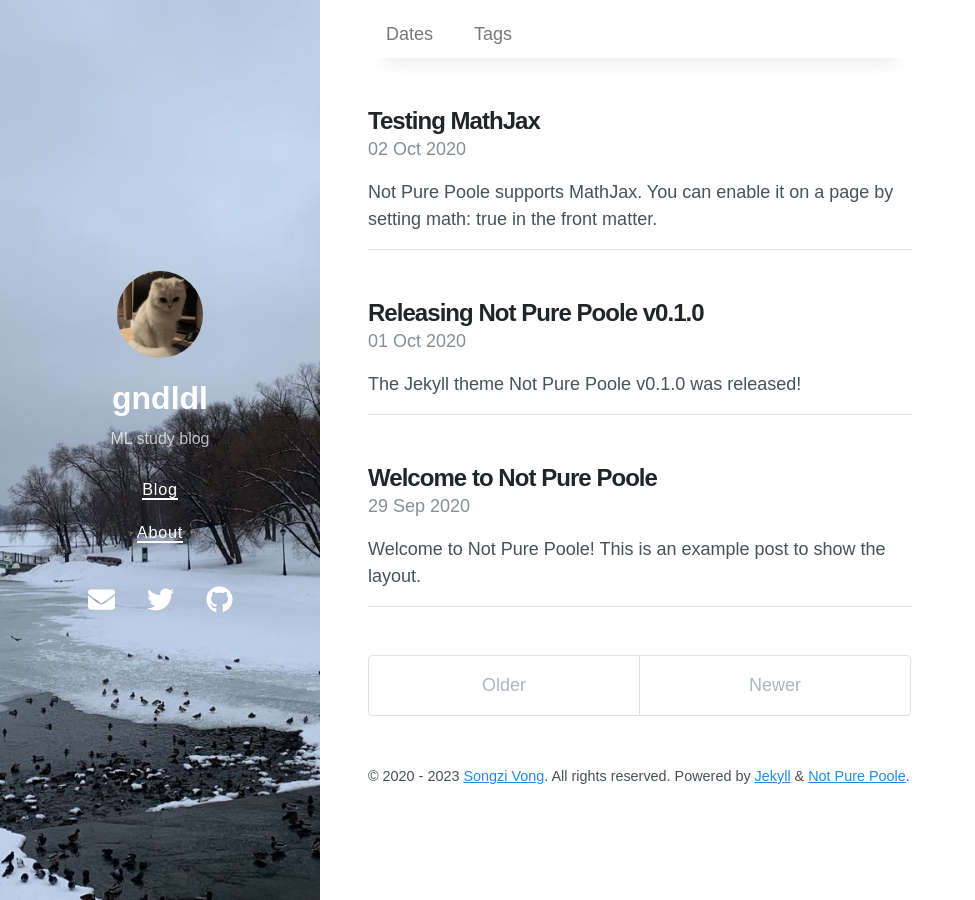
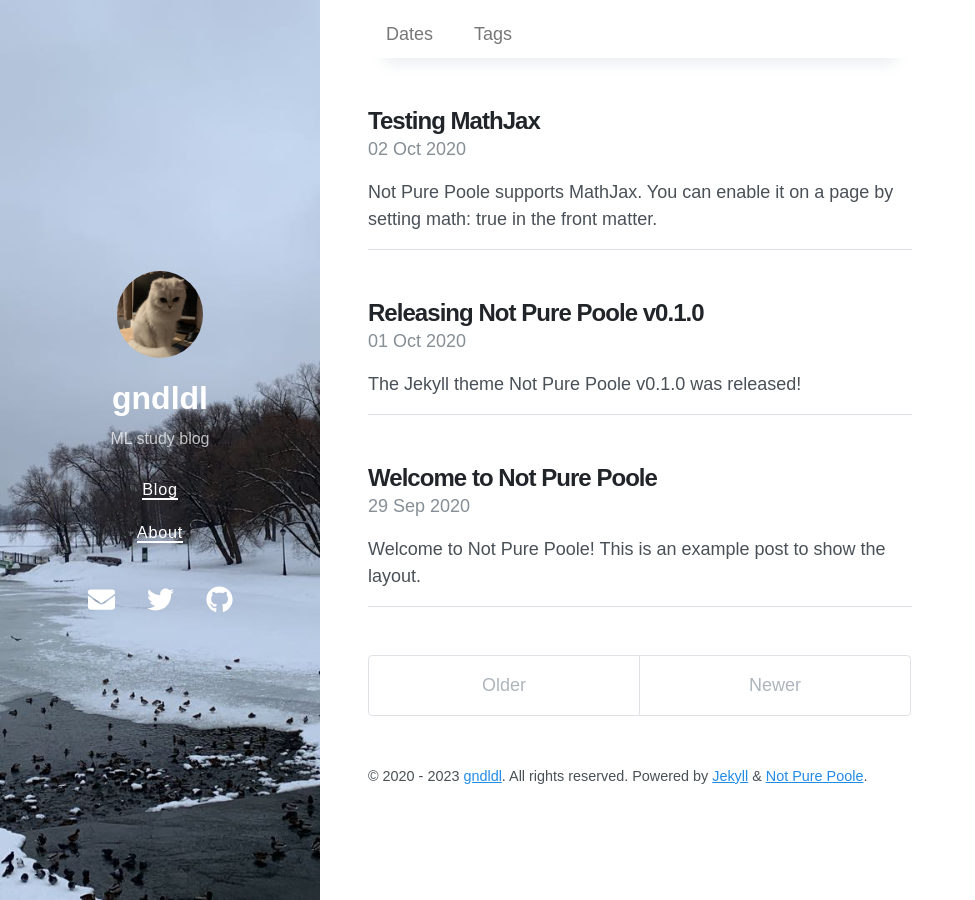
Before and after one commit to gndldl/gndldl.github.io, a Jekyll site: the page built from index.html, in a window 1280 px wide. Shown: the whole page, without its empty margins (0-975 px from the left). Built offline with Jekyll 4.4.1, drawn with Linux system fonts in a browser that asks for light colours; nearby versions of some CDN libraries; the list of posts is cut into pages by our own code.

Commit message:
add name

```diff
--- a/_config.yml
+++ b/_config.yml
@@ -54,6 +54,6 @@ sass:
 
 # Specify the author for blog posts
 author:
-  name: Songzi Vong
+  name: gndldl
   url: https://github.com/gndldl/
   email: jhl9804@naver.com
```
